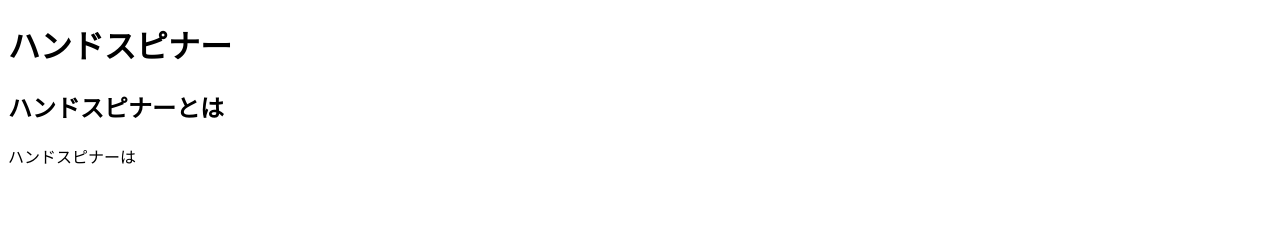
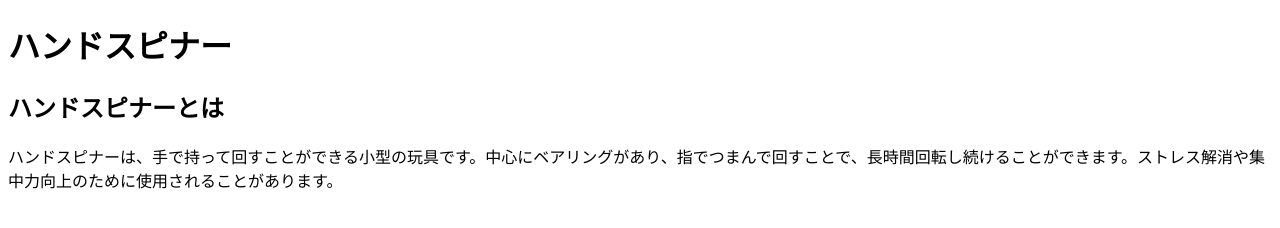
Before and after one commit to 1F10260018/cs1-2026-class7-team1-project, a plain HTML site: page handspiner.html in a window 1280 px wide. Drawn offline with Linux system fonts and the light colour scheme.

Commit message:
Update handspiner.html

```diff
--- a/handspiner.html
+++ b/handspiner.html
@@ -8,6 +8,6 @@
   <body>
     <h1>ハンドスピナー</h1>
     <h2>ハンドスピナーとは</h2>
-    <p>ハンドスピナーは
+    <p>ハンドスピナーは、手で持って回すことができる小型の玩具です。中心にベアリングがあり、指でつまんで回すことで、長時間回転し続けることができます。ストレス解消や集中力向上のために使用されることがあります。</p>
   </body>
 </html>
```
